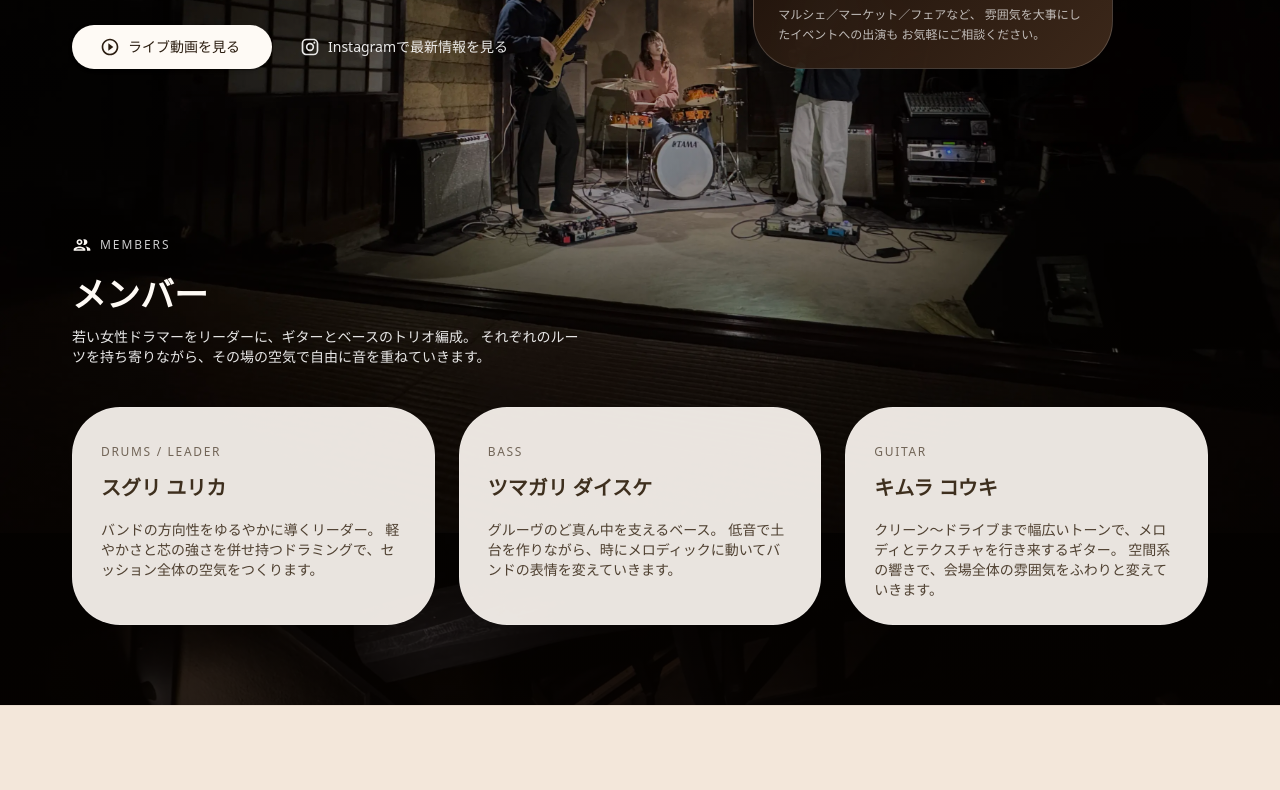
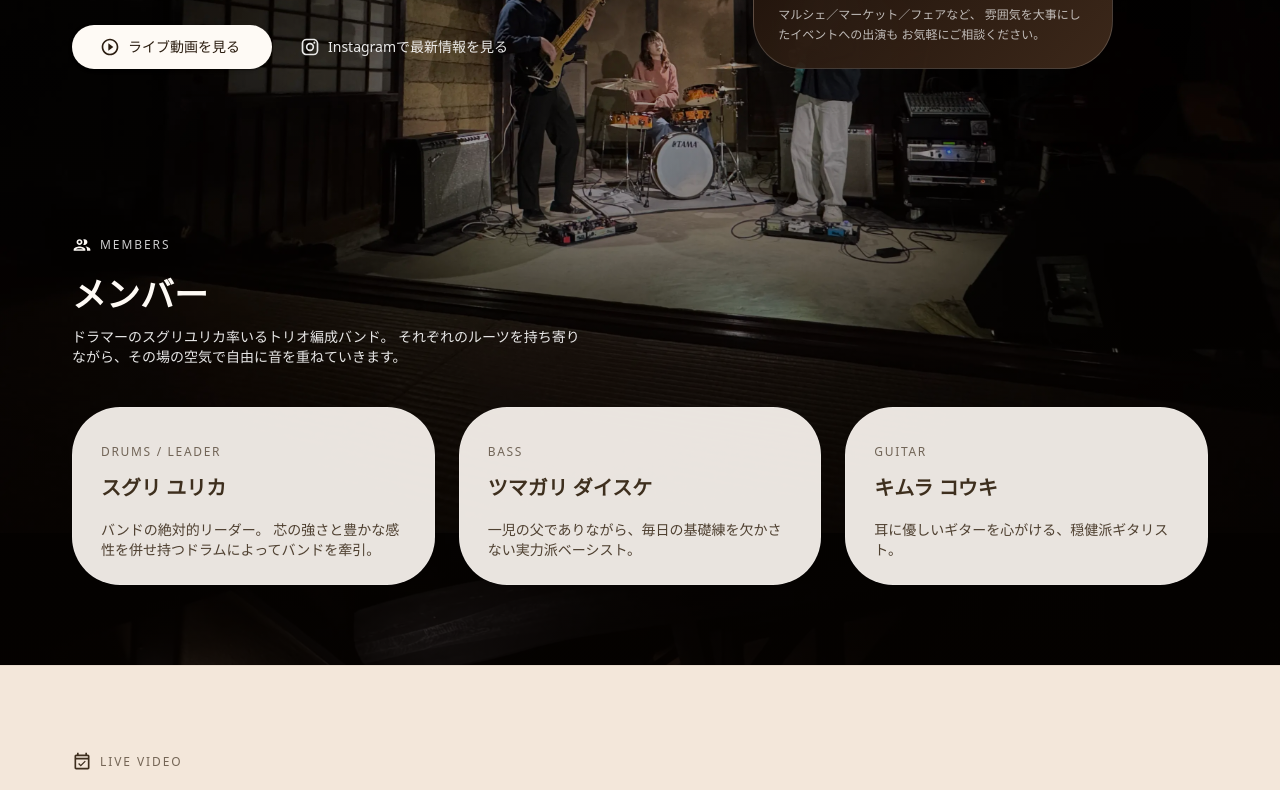
Before and after one commit to kimuracoki/kimaguri-jam, a Next.js app: page / in a window 1280 px wide. Shown: the part 489-1279 px from the top of the page. Built offline with nearby package versions, Linux system fonts and the light colour scheme.

Commit message:
Upd text

```diff
--- a/app/page.tsx
+++ b/app/page.tsx
@@ -509,7 +509,7 @@ export default function HomePage() {
                     color: "rgba(255,255,255,0.9)",
                   }}
                 >
-                  若い女性ドラマーをリーダーに、ギターとベースのトリオ編成。
+                  ドラマーのスグリユリカ率いるトリオ編成バンド。
                   それぞれのルーツを持ち寄りながら、その場の空気で自由に音を重ねていきます。
                 </Typography>
               </Stack>
@@ -551,8 +551,8 @@ export default function HomePage() {
                         variant="body2"
                         sx={{ mt: 2, color: "rgba(62,47,30,0.9)" }}
                       >
-                        バンドの方向性をゆるやかに導くリーダー。
-                        軽やかさと芯の強さを併せ持つドラミングで、セッション全体の空気をつくります。
+                        バンドの絶対的リーダー。
+                        芯の強さと豊かな感性を併せ持つドラムによってバンドを牽引。
                       </Typography>
                     </CardContent>
                   </Card>
@@ -594,8 +594,7 @@ export default function HomePage() {
                         variant="body2"
                         sx={{ mt: 2, color: "rgba(62,47,30,0.9)" }}
                       >
-                        グルーヴのど真ん中を支えるベース。
-                        低音で土台を作りながら、時にメロディックに動いてバンドの表情を変えていきます。
+                        一児の父でありながら、毎日の基礎練を欠かさない実力派ベーシスト。
                       </Typography>
                     </CardContent>
                   </Card>
@@ -637,8 +636,7 @@ export default function HomePage() {
                         variant="body2"
                         sx={{ mt: 2, color: "rgba(62,47,30,0.9)" }}
                       >
-                        クリーン〜ドライブまで幅広いトーンで、メロディとテクスチャを行き来するギター。
-                        空間系の響きで、会場全体の雰囲気をふわりと変えていきます。
+                        耳に優しいギターを心がける、穏健派ギタリスト。
                       </Typography>
                     </CardContent>
                   </Card>
```
